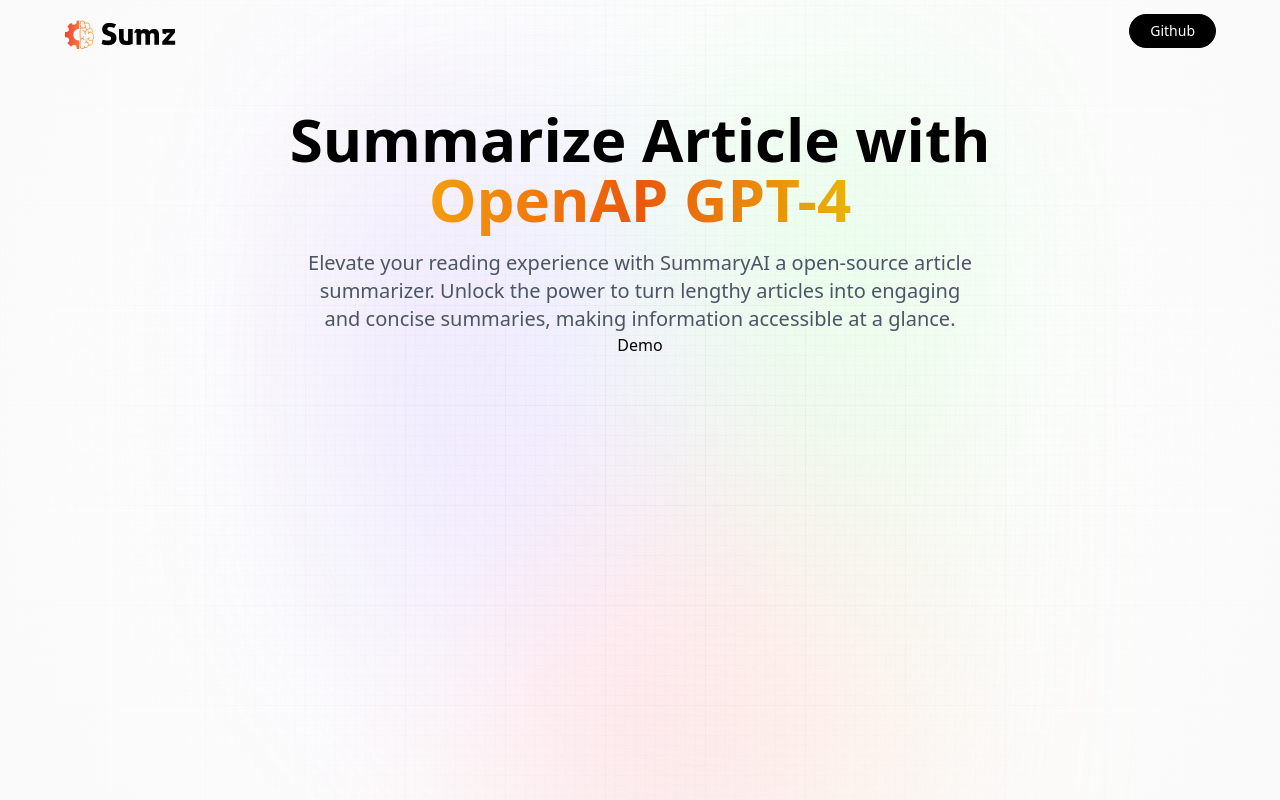
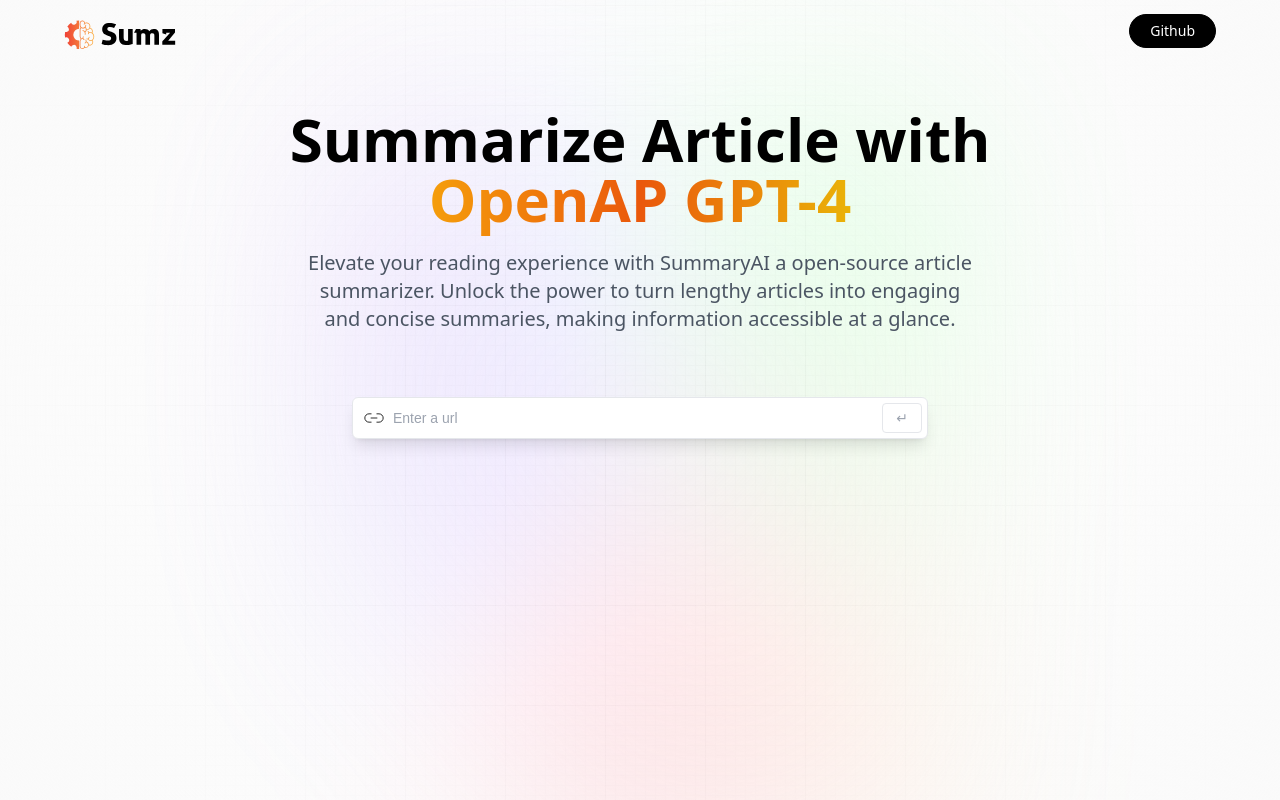
Before and after one commit to Akshay-Katariya/SummaryAI, a React (Vite) app: page / in a window 1280 px wide. Built offline with nearby package versions, Linux system fonts and the light colour scheme; a web font is replaced by a local one.

Commit message:
Demo component UI

```diff
--- a/src/component/Demo.jsx
+++ b/src/component/Demo.jsx
@@ -1,5 +1,41 @@
+import { copy, linkIcon, loader, tick } from "../assets";
+
+const handleSubmit = () => {};
+
 const Demo = () => {
-  return <div>Demo</div>;
+  return (
+    <section className="mt-16 w-full max-w-xl">
+      {/* Search */}
+      <div className="flex flex-col w-full gap-2">
+        <form
+          className="relative flex justify-center items-center "
+          onSubmit={handleSubmit}
+        >
+          <img
+            src={linkIcon}
+            alt="link_icon"
+            className="absolute left-0 my-2 ml-3 w-5"
+          />
+          <input
+            type="url"
+            placeholder="Enter a url"
+            value={""}
+            onChange={() => {}}
+            required
+            className="url_input peer"
+          />
+          <button
+            type="submit"
+            className="submit_btn peer-focus:border-gray-700 peer-focus:text-gray-700"
+          >
+            ↵
+          </button>
+        </form>
+        {/* Browse URL History */}
+      </div>
+      {/* Display Results */}
+    </section>
+  );
 };
 
 export default Demo;
```
